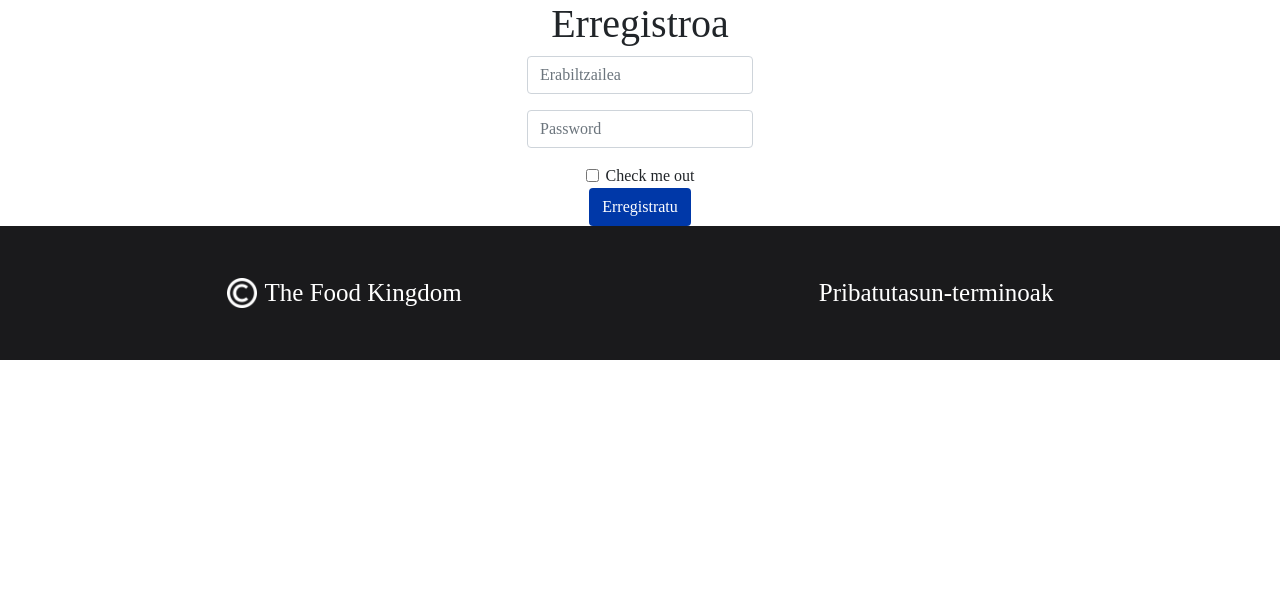
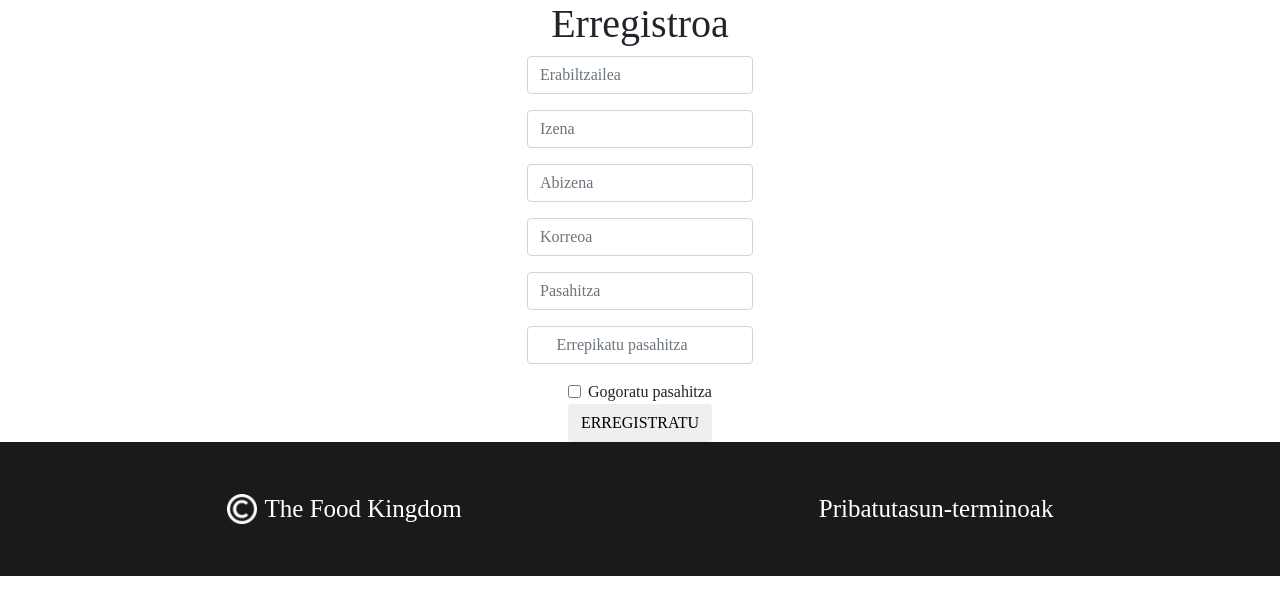
Before and after one commit to garateHegoi/TheFoodKingdom, a Django app: page /erregistroa/ in a window 1280 px wide. Shown: the part 101-716 px from the top of the page. Run offline with Django 4.2, Linux system fonts and the light colour scheme; some libraries are stand-ins or nearby versions; some web fonts are replaced.

Commit message:
Erregistro pantaila egiten jarritu

```diff
--- a/Django/TheFoodKingdom/bezeroa/templates/erregistroa.html
+++ b/Django/TheFoodKingdom/bezeroa/templates/erregistroa.html
@@ -8,17 +8,29 @@
             <h1>Erregistroa</h1>
 
             <div class="form-group">
-                <input type="email" class="form-control" id="exampleInputEmail1" aria-describedby="emailHelp" placeholder="Erabiltzailea">
+                <input type="text" class="form-control" id="inputErabiltzailea" placeholder="Erabiltzailea">
               </div>
               <div class="form-group">
-                <input type="password" class="form-control" id="exampleInputPassword1" placeholder="Password">
+                <input type="text" class="form-control" id="inputIzena" placeholder="Izena">
+              </div>
+              <div class="form-group">
+                <input type="text" class="form-control" id="inputAbizena" placeholder="Abizena">
+              </div>
+              <div class="form-group">
+                <input type="email" class="form-control" id="inputKorreoa" placeholder="Korreoa">
+              </div>
+              <div class="form-group">
+                <input type="password" class="form-control" id="inputPasahitza" placeholder="Pasahitza">
+              </div>
+              <div class="form-group">
+                <input type="password" class="form-control ikonoa-input" id="inputPasahitzaErrepikatu" placeholder="&#xF002; Errepikatu pasahitza" >
               </div>
               <div class="form-check">
                 <input type="checkbox" class="form-check-input" id="exampleCheck1">
-                <label class="form-check-label" for="exampleCheck1">Check me out</label>
+                <label class="form-check-label" for="exampleCheck1">Gogoratu pasahitza</label>
               </div>
 
-            <button class="btn" style="background-color: #0038A8; color: white;" type="submit">Erregistratu</button>
+            <button class="btn botoiUrdina" type="submit">ERREGISTRATU</button>
         </div>
         </div>
     </div>
```
